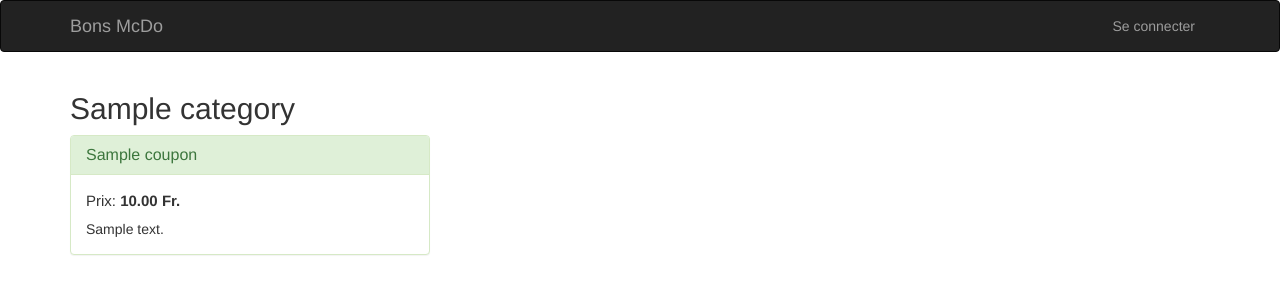
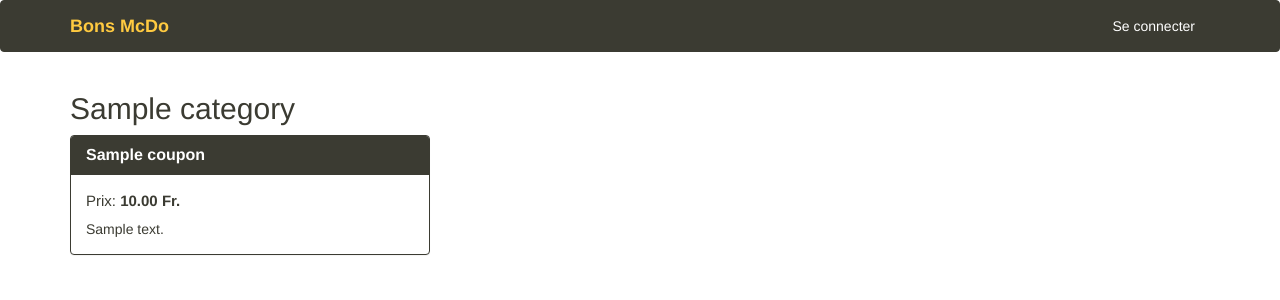
Before and after one commit to simonbru/coupons, a Django app: page /coupons/ in a window 1280 px wide. Shown: the top 300 px of the page. Run offline with Django 3.2, Linux system fonts and the light colour scheme; tables that the repository leaves empty hold one stand-in row (values such as "Sample post"); some libraries are stand-ins or nearby versions.

Commit message:
Change colours

```diff
--- a/coupons/static/coupons/styles/app.css
+++ b/coupons/static/coupons/styles/app.css
@@ -7,13 +7,12 @@
     width: 100%;
 }
 
-
-.coupon-link {
-    color: #333;
+.coupon-card:hover {
+    opacity: 0.9;
 }
 
-.coupon-card {
-    margin-bottom: 30px;
+.coupon-link:hover {
+    text-decoration: none;
 }
 
 .coupon-price {
@@ -21,6 +20,35 @@
     font-size: 15px;
 }
 
-.coupon-card .comments {
-    margin-top: 8px;
+.panel-brown {
+    border-color: #3B3B32;
 }
+
+.panel-brown .panel-heading {
+    background: #3B3B32;
+    color: white;
+}
+
+.panel-brown .panel-title {
+    font-weight: bold;
+}
+
+
+/* Override bootstrap colors */
+* {
+    color: #3B3B32;
+}
+
+.navbar-inverse {
+    background-color: #3B3B32;
+    border-color: #3B3B32;
+}
+
+.navbar-brand {
+    color: #FFCA40 !important;
+    font-weight: bold;
+}
+
+.navbar-nav a {
+    color: white !important;
+}
--- a/coupons/templates/coupons/coupon_list.html
+++ b/coupons/templates/coupons/coupon_list.html
@@ -10,7 +10,7 @@
       {% for coupon in category.coupons.all %}
         <a href="{% url 'coupon_detail' coupon.pk %}" class="coupon-link">
           <div class="col-md-4 col-sm-6">
-            <div class="panel panel-success">
+            <div class="panel panel-brown coupon-card">
               <div class="panel-heading">
                 <h3 class="panel-title">{{ coupon.title }}</h3>
               </div>
```
